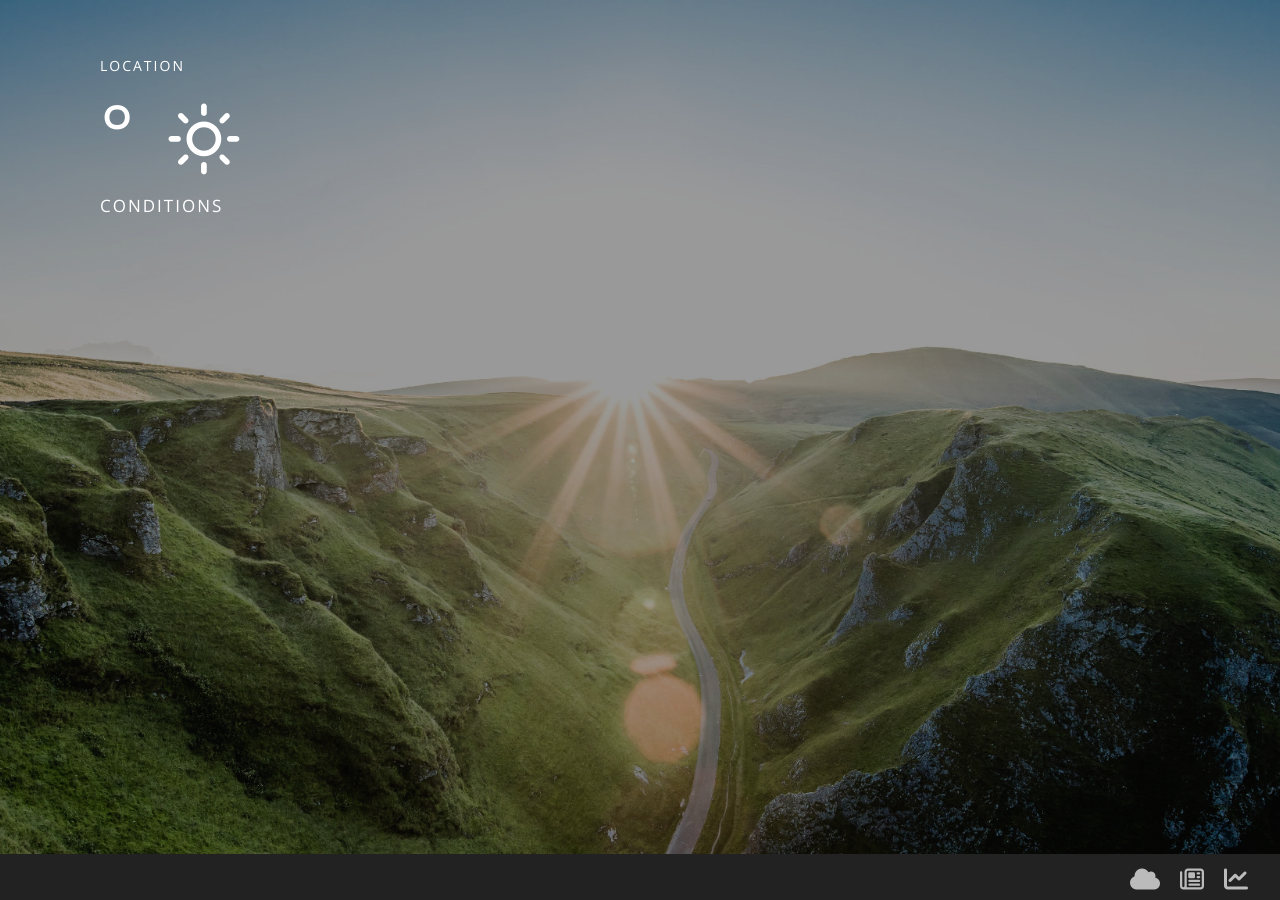
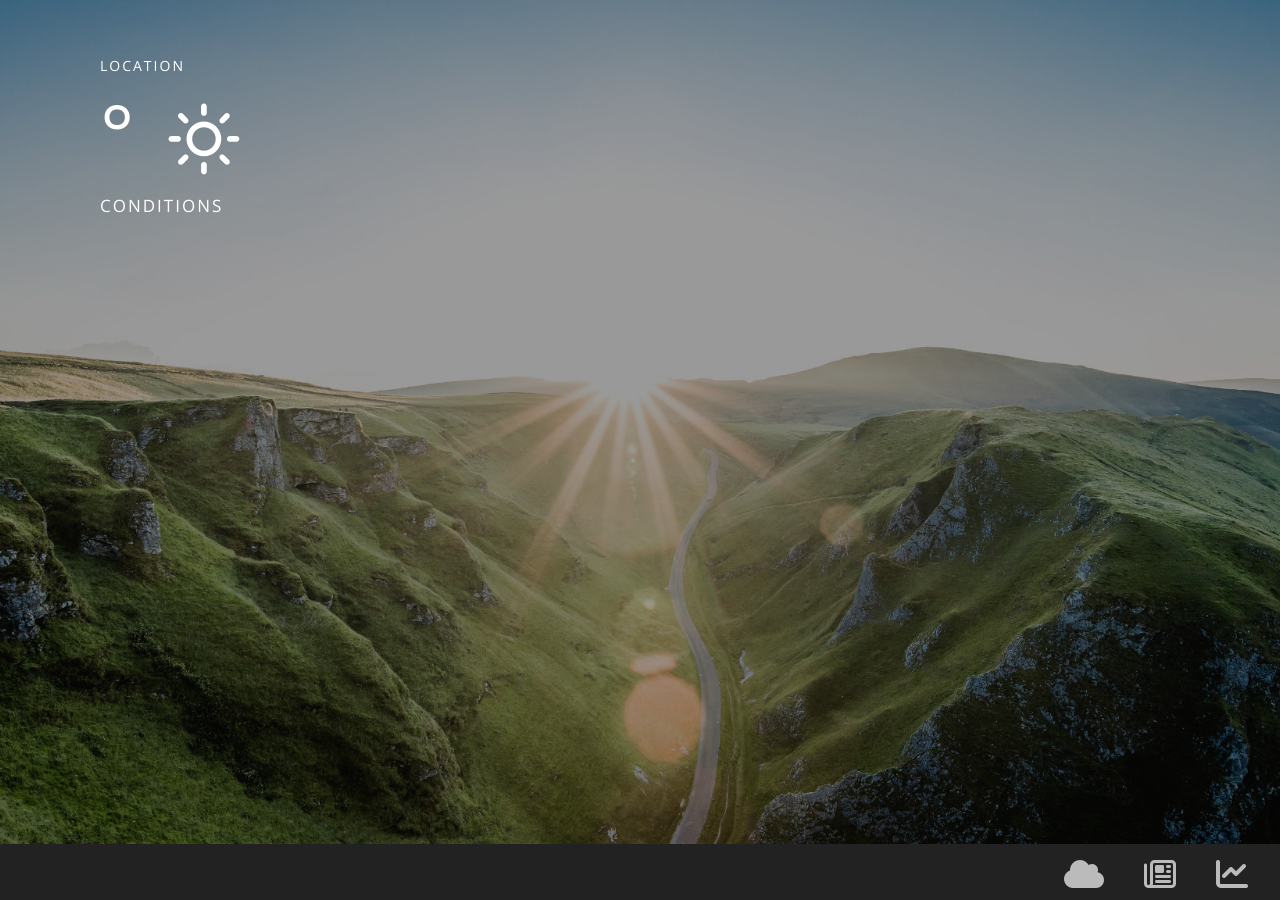
Before and after one commit to danielcassman/danielcassman.github.io, a Jekyll site: the page startpage.html, which Jekyll copies as it is, in a window 1280 px wide. Built offline with Jekyll 4.4.1, drawn with Linux system fonts in a browser that asks for light colours; nearby versions of some CDN libraries.

Commit message:
Larger bottom bar icons and more spacing

```diff
--- a/assets/css/startpage.css
+++ b/assets/css/startpage.css
@@ -191,12 +191,12 @@ div#bottom-bar {
 
 	div#bottom-bar ul li {
 		list-style: none;
-		font-size: 1.5em;
+		font-size: 2em;
 		float: left;
 	}
 
 		div#bottom-bar ul li:not(:last-child) {
-			margin-right: 20px;
+			margin-right: 40px;
 		}
 
 		div#bottom-bar li span {
```
